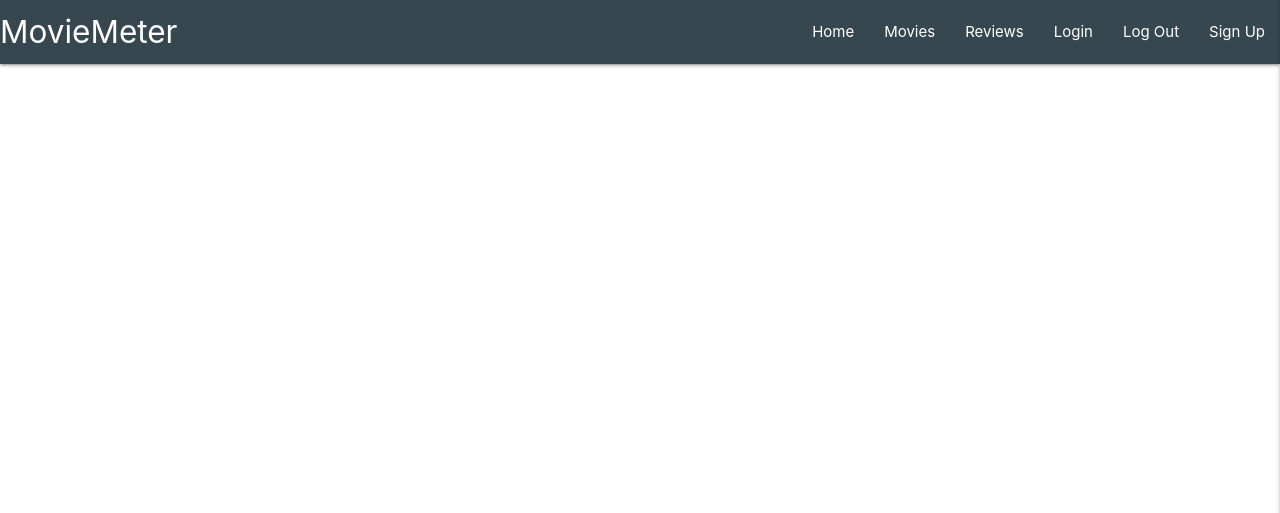
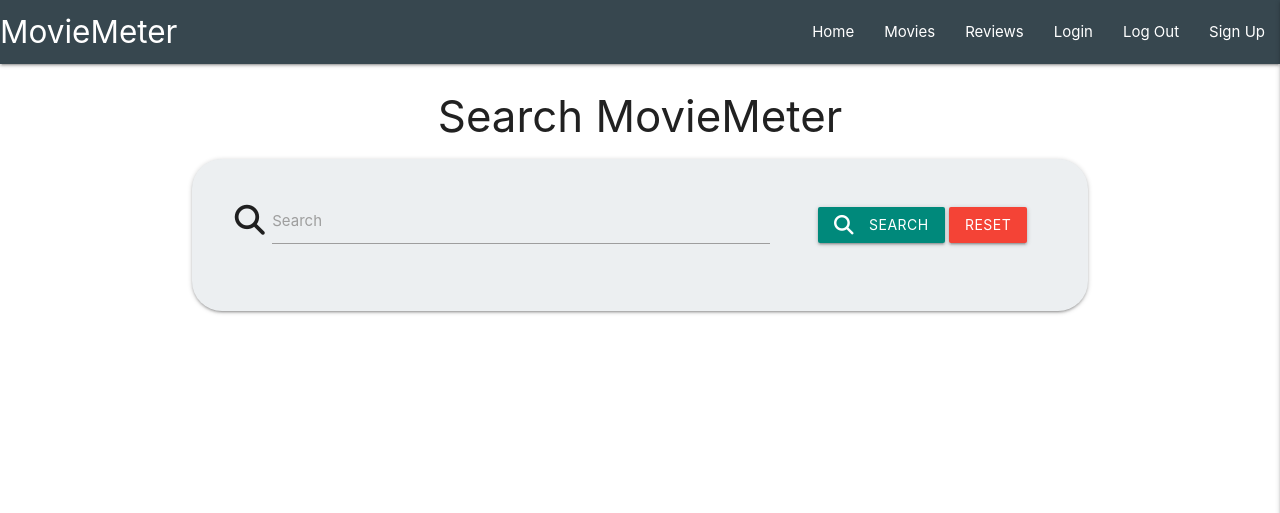
Before and after one commit to leellismith/MovieMeter, a Flask app: page / in a window 1280 px wide. Shown: the top 513 px of the page. Run offline with Flask 3, Linux system fonts and the light colour scheme; data that the repository does not hold is empty; some libraries are stand-ins or nearby versions.

Commit message:
Added search bar

```diff
--- a/app.py
+++ b/app.py
@@ -24,6 +24,14 @@ def index():
     return render_template("index.html", movies=movies)
 
 
+@app.route("/search", methods=["GET", "POST"])
+def search():
+    query = request.form.get("query")
+    movies = list(mongo.db.movies.find({"$text": {"$search": query}}))
+    return render_template("index.html", movies=movies)
+
+
+
 if __name__ == "__main__":
     app.run(host=os.environ.get("IP"),
             port=int(os.environ.get("PORT")),
--- a/static/css/style.css
+++ b/static/css/style.css
@@ -0,0 +1,3 @@
+.card-style {
+    border-radius: 30px;
+}
--- a/templates/base.html
+++ b/templates/base.html
@@ -43,8 +43,10 @@
         </ul>
     </header>
 
-    {% block content %}
-    {% endblock %}
+    <main class="container">
+        {% block content %}
+        {% endblock %}
+    </main>
 
     <script src="https://code.jquery.com/jquery-3.7.1.min.js"
         integrity="sha256-/JqT3SQfawRcv/BIHPThkBvs0OEvtFFmqPF/lYI/Cxo=" crossorigin="anonymous"></script>
--- a/templates/index.html
+++ b/templates/index.html
@@ -1,6 +1,26 @@
 {% extends "base.html" %}
 {% block content %}
 
+
+    <h3 class="center-align">Search MovieMeter</h3>
+
+    <div class="row card-panel blue-grey lighten-5 card-style">
+        <form action="{{ url_for('search') }}" method="post" class="col s12">
+            <div class="row valign-wrapper center-align">
+                <div class="input-field col s12 m8">
+                    <i class="fas fa-search prefix blue-grey lighten-5"></i>
+                    <input type="text" name="query" id="query" minlength="2" class="validate" required>
+                    <label for="query">Search</label>
+                </div>
+                <div class="col s12 m4">
+                    <button type="submit" class="teal lighten-2 darken-1 btn text-shadow">
+                        <i class="fas fa-search left"></i> Search
+                    </button>
+                    <a href="{{ url_for('search') }}" class="red btn text-shadow">Reset</a>
+                </div>
+            </div>
+        </form>
+    </div>
 
     {% for movie in movies %}
         {{ movie.title }}<br>
```
